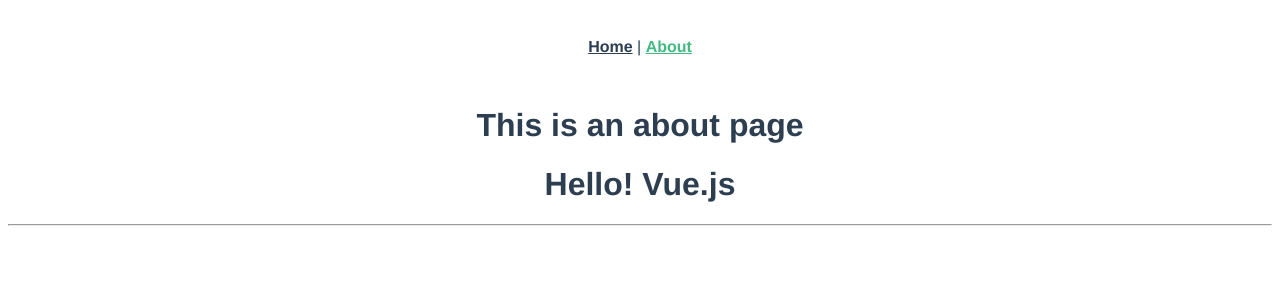
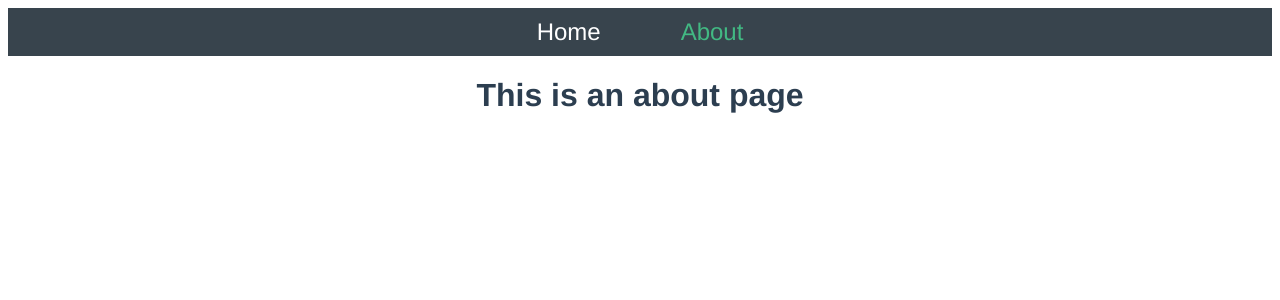
Before and after one commit to bdam1011/Shopping-Web, a Vue app: page /about in a window 1280 px wide. Shown: the top 300 px of the page. Built offline with nearby package versions, Linux system fonts and the light colour scheme.

Commit message:
add nav bar

```diff
--- a/src/App.vue
+++ b/src/App.vue
@@ -1,10 +1,22 @@
 <template>
-  <nav>
+  <AppHeader/>
+  <!-- <nav>
     <router-link to="/">Home</router-link> |
     <router-link to="/about">About</router-link>
-  </nav>
+  </nav> -->
  <router-view/>
 </template>
+
+<script>
+import AppHeader from "@/components/AppHeader.vue";
+
+export default {
+  name: "App",
+  components: {
+    AppHeader,
+  },
+};
+</script>
 
 
 <style>
@@ -16,7 +28,7 @@
   color: #2c3e50;
 }
 
-nav {
+/* nav {
   padding: 30px;
 }
 
@@ -27,5 +39,5 @@ nav a {
 
 nav a.router-link-exact-active {
   color: #42b983;
-}
+} */
 </style>
--- a/src/components/AppHeader.vue
+++ b/src/components/AppHeader.vue
@@ -1,7 +1,11 @@
 <template>
   <header>
-    <h1>{{ headerMessage }}</h1>
-    <hr>
+    <nav>
+      <ul class="router-inlineblock">
+        <li><router-link to="/">Home</router-link></li>
+        <li><router-link to="/about">About</router-link></li>
+      </ul>
+    </nav>
   </header>
 </template>
 
@@ -10,8 +14,42 @@
   name: "AppHeader",
   data() {
     return {
-                headerMessage: "Hello! Vue.js"
+      headerMessage: "Hello! Vue.js",
+    };
+  },
+};
+</script>
+
+<style scope>
+
+nav > ul {
+  list-style-type: none;
+  margin: 0;
+  padding: 0;
+  /* overflow: hidden; */
+  background-color: #38444d;
 }
+
+.router-inlineblock>li{
+  display: inline-block;
+  text-align: justify;
+  padding: 10px 40px;
 }
+
+
+nav li:hover {
+    background-color: rgb(115, 115, 115);
+    color: white;
 }
-</script>
+
+nav a {
+  color: white;
+  display: block; /* 讓 <a> 填滿 <li> */
+  font-size: 1.5rem;
+  text-decoration: none;
+}
+
+nav a.router-link-exact-active {
+  color: #42b983;
+}
+</style>
--- a/src/views/AboutView.vue
+++ b/src/views/AboutView.vue
@@ -1,16 +1,5 @@
 <template>
   <div class="about">
     <h1>This is an about page</h1>
-    <AppHeader/>
   </div>
 </template>
-<script>
-import AppHeader from "@/components/AppHeader.vue";
-
-export default {
-  name: "AboutView",
-  components: {
-    AppHeader,
-  },
-};
-</script>
```
Lines whose indentation alone changed are shown as unchanged.
